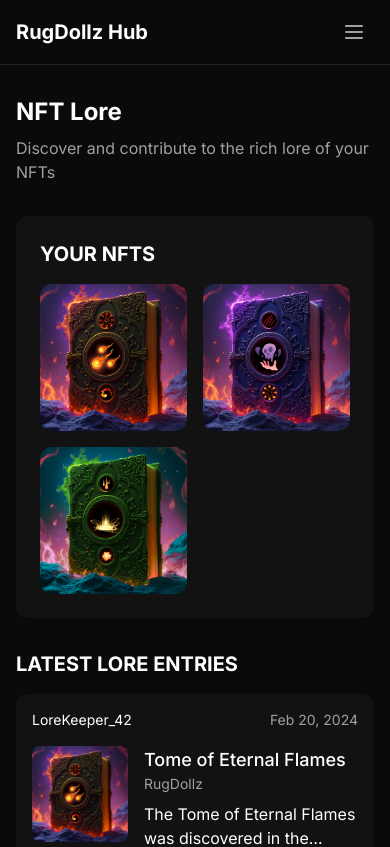
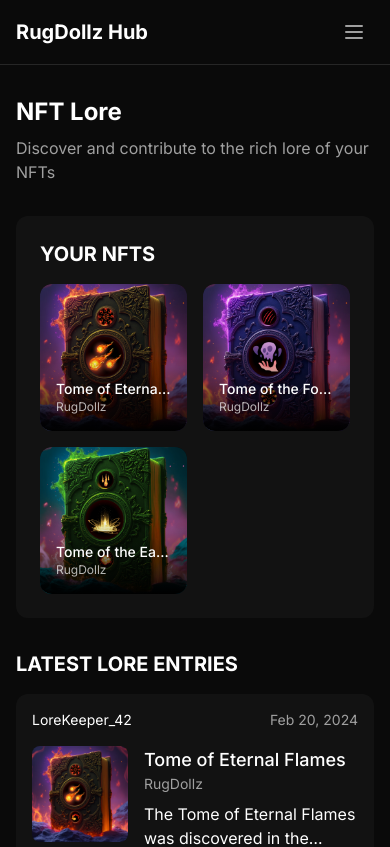
Before and after one commit to LatinGeek/rugdollz-central-hub, a Next.js app: page /nft-lore in a window 390 px wide. Shown: the top 847 px of the page. Built offline with nearby package versions, Linux system fonts and the light colour scheme.

Commit message:
[FEATURE] [Highlights] Keep a hovered state when on mobile to see NFT details

```diff
--- a/app/components/profile/Highlights.tsx
+++ b/app/components/profile/Highlights.tsx
@@ -33,13 +33,13 @@ export function Highlights({
             <img
               src={nft.imageUrl}
               alt={nft.name}
-              className="w-full h-full object-cover transition-transform duration-500 group-hover:scale-110"
+              className="w-full h-full object-cover transition-transform duration-500 sm:group-hover:scale-110 scale-110 sm:scale-100"
             />
             {/* Overlay */}
-            <div className="absolute inset-0 bg-gradient-to-t from-black/80 via-black/0 to-transparent opacity-0 group-hover:opacity-100 transition-opacity duration-300" />
+            <div className="absolute inset-0 bg-gradient-to-t from-black/100 via-black/0 to-transparent opacity-100 sm:opacity-0 sm:group-hover:opacity-100 transition-opacity duration-300" />
 
             {/* Content */}
-            <div className="absolute inset-x-0 bottom-0 p-4 translate-y-full group-hover:translate-y-0 transition-transform duration-300">
+            <div className="absolute inset-x-0 bottom-0 p-4 translate-y-0 sm:translate-y-full sm:group-hover:translate-y-0 transition-transform duration-300">
               <div className="text-white">
                 <p className="text-sm font-medium truncate">{nft.name}</p>
                 <p className="text-xs text-white/70">{nft.collection}</p>
```
